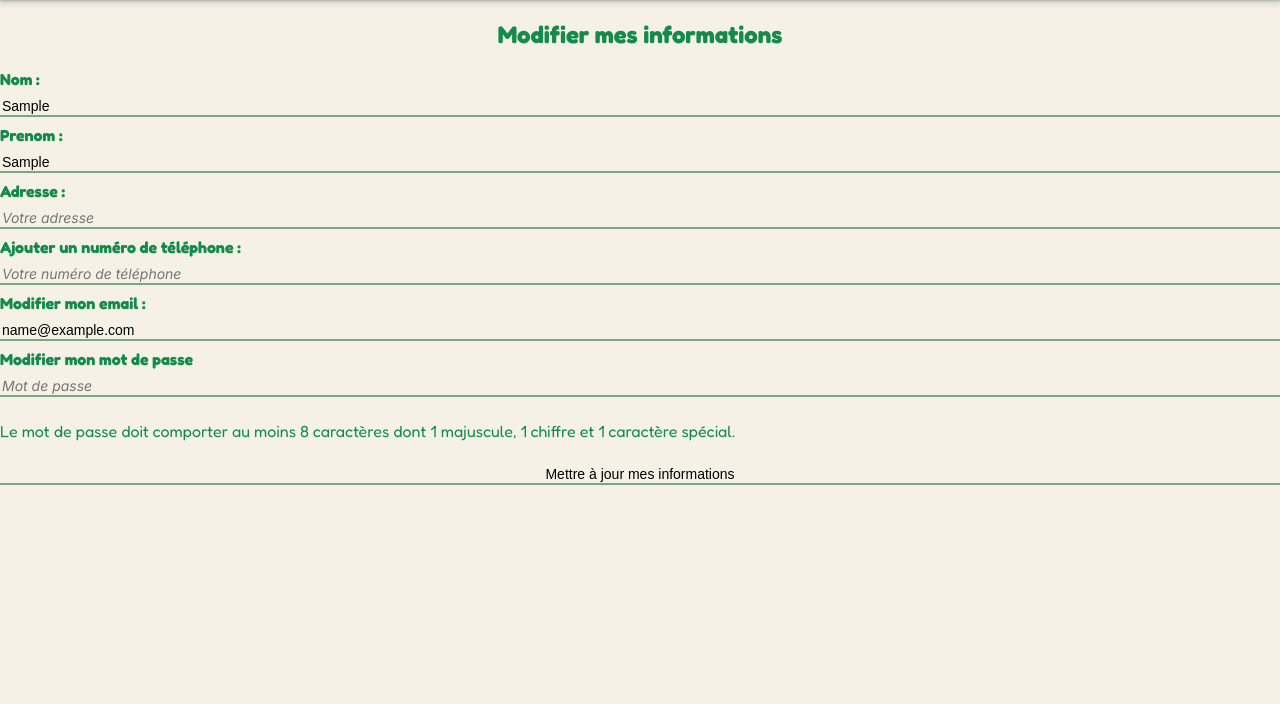
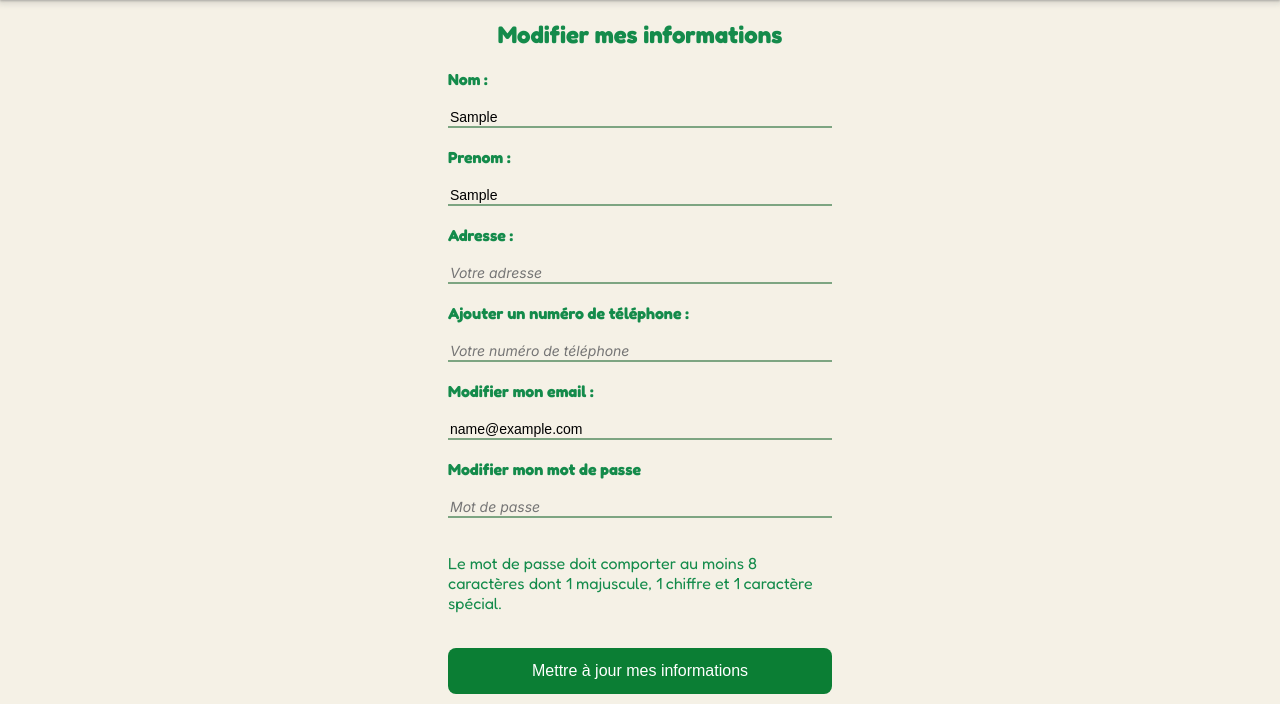
Before and after one commit to Ysaeka/ECORIDE, a PHP site: page /ecoride/modif_profil.php in a window 1280 px wide. Shown: the part 120-824 px from the top of the page. Before the commit the page ends 605 px from the top, so only its background shows below. Run offline with PHP 8.4, Linux system fonts and the light colour scheme; the visitor is signed in with stand-in values (Sample User, id 1); data comes from the database, SQL or seed files in the repository; data that the repository does not hold is empty; some web fonts are replaced.

Commit message:
ajustement css formulaire modif infos perso

```diff
--- a/inscription.php
+++ b/inscription.php
@@ -2,6 +2,7 @@
 session_start();
 
 require_once "libs/bdd.php";
+require_once 'templates/header.php';
 
 if(isset($_POST['valider'])){
     if(!empty($_POST['last_name']) AND !empty($_POST['first_name']) AND !empty($_POST['password']) AND !empty($_POST['email'])){
@@ -52,9 +53,6 @@
 ?>
 
 <body>
-    <?php
-    require_once 'templates/header.php'
-    ?>
 
     <div class="inscription">
         <h2> VOUS INSCRIRE </h2>
--- a/modif_profil.php
+++ b/modif_profil.php
@@ -1,6 +1,8 @@
 <?php
 require_once "libs/auth_users.php";
 require_once "libs/bdd.php";
+require_once "templates/header.php";
+
 
         if(isset($_POST['valider'])){
             $last_name = htmlspecialchars($_POST['last_name']);
@@ -25,12 +27,9 @@
 
 ?>
 
-<?php
-require_once "templates/header.php"
-?>
 <body>
     <h2> Modifier mes informations </h2>
-        <form method ="POST" action ="" id="formInscription">
+        <form class="formInscription" method ="POST" action ="" id="formInscription">
 
             <label for="last_name"> Nom :  </label>
             <input type="text" name="last_name" placeholder="Votre nom" value=<?php echo $userInfo['last_name'];?>>
@@ -52,7 +51,7 @@
 
             <p> Le mot de passe doit comporter au moins 8 caractères dont 1 majuscule, 1 chiffre et 1 caractère spécial.</p>
 
-            <input type="submit" name="valider" value="Mettre à jour mes informations" id="btnInscription"/>
+            <input class="btnInscription" type="submit" name="valider" value="Mettre à jour mes informations" id="btnInscription"/>
         </form>
 
         <script src = "asset/JS/btn_login.js"></script>
```
